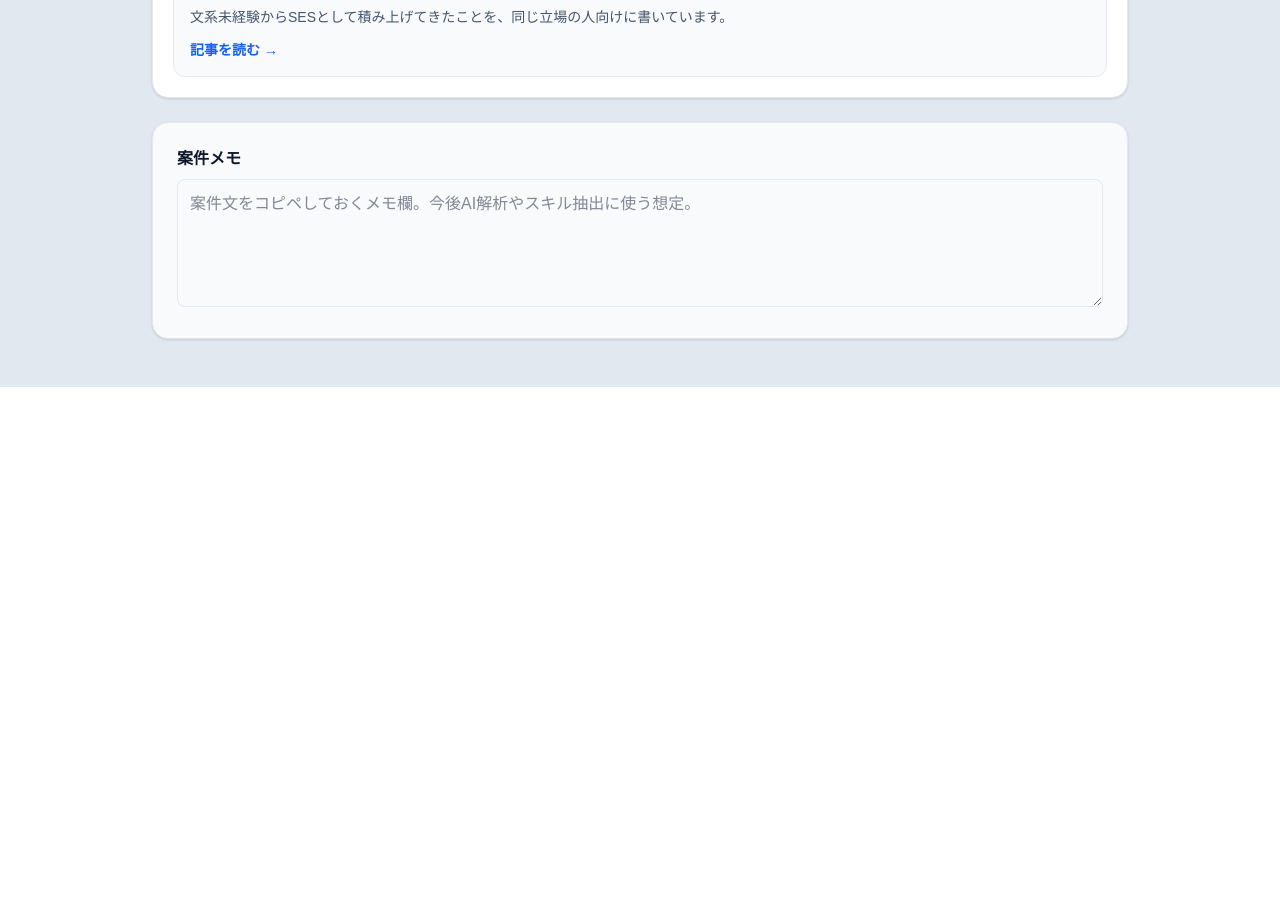
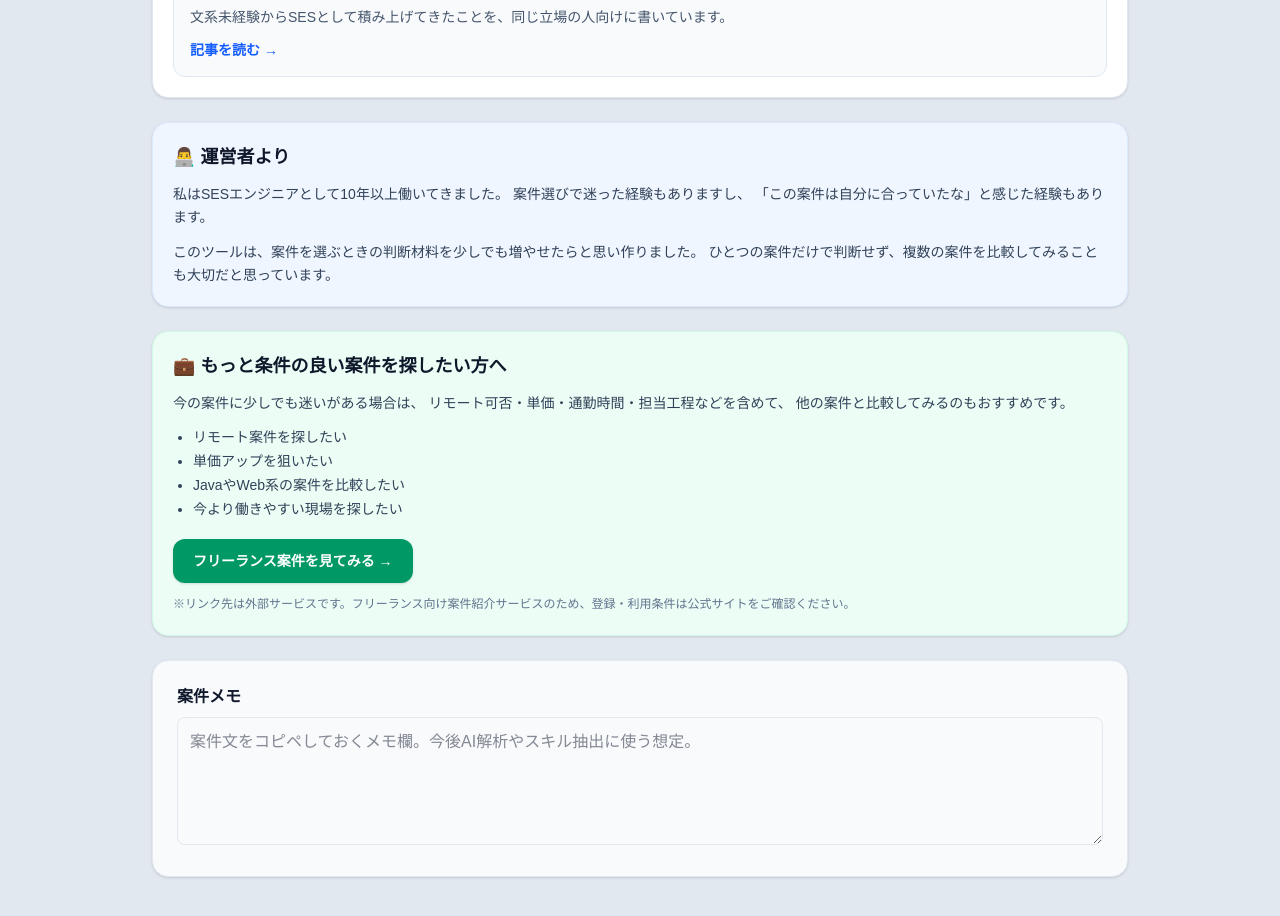
Before and after one commit to hirokilabdev-cloud/ses-checker, a Next.js app: page / in a window 1280 px wide. Shown: the part 2880-3796 px from the top of the page. Before the commit the page ends 3267 px from the top, so only its background shows below. Built offline with nearby package versions, Linux system fonts and the light colour scheme.

Commit message:
Ver1.8 自己紹介＆アフィリエイト導線追加

```diff
--- a/app/page.tsx
+++ b/app/page.tsx
@@ -506,6 +506,57 @@ export default function Home() {
           </div>
         </section>
 
+        <section className="mt-6 rounded-2xl border border-blue-100 bg-blue-50 p-5 shadow-sm">
+  <h2 className="text-lg font-bold text-slate-900">
+    👨‍💻 運営者より
+  </h2>
+
+  <p className="mt-3 text-sm leading-relaxed text-slate-700">
+    私はSESエンジニアとして10年以上働いてきました。
+    案件選びで迷った経験もありますし、
+    「この案件は自分に合っていたな」と感じた経験もあります。
+  </p>
+
+  <p className="mt-3 text-sm leading-relaxed text-slate-700">
+    このツールは、案件を選ぶときの判断材料を少しでも増やせたらと思い作りました。
+    ひとつの案件だけで判断せず、複数の案件を比較してみることも大切だと思っています。
+  </p>
+</section>
+
+<section className="mt-6 rounded-2xl border border-emerald-100 bg-emerald-50 p-5 shadow-sm">
+    <h2 className="text-lg font-bold text-slate-900">
+      💼 もっと条件の良い案件を探したい方へ
+    </h2>
+
+    <p className="mt-3 text-sm leading-relaxed text-slate-700">
+      今の案件に少しでも迷いがある場合は、
+      リモート可否・単価・通勤時間・担当工程などを含めて、
+      他の案件と比較してみるのもおすすめです。
+    </p>
+
+    <ul className="mt-3 list-disc space-y-1 pl-5 text-sm text-slate-700">
+      <li>リモート案件を探したい</li>
+      <li>単価アップを狙いたい</li>
+      <li>JavaやWeb系の案件を比較したい</li>
+      <li>今より働きやすい現場を探したい</li>
+    </ul>
+
+    <div className="mt-5">
+      <a
+        href="https://px.a8.net/svt/ejp?a8mat=35JTEP+EU1XHU+3IZO+NTJWY"
+        target="_blank"
+        rel="noopener noreferrer sponsored"
+        className="inline-flex rounded-xl bg-emerald-600 px-5 py-3 text-sm font-bold text-white shadow-sm transition hover:bg-emerald-700"
+      >
+        フリーランス案件を見てみる →
+      </a>
+    </div>
+
+    <p className="mt-3 text-xs leading-relaxed text-slate-500">
+      ※リンク先は外部サービスです。フリーランス向け案件紹介サービスのため、登録・利用条件は公式サイトをご確認ください。
+    </p>
+  </section>
+
         <section className="mt-6 rounded-2xl border border-slate-200 bg-slate-50 p-6 shadow-sm">
           <label className="mb-2 block font-semibold">案件メモ</label>
           <textarea
```
